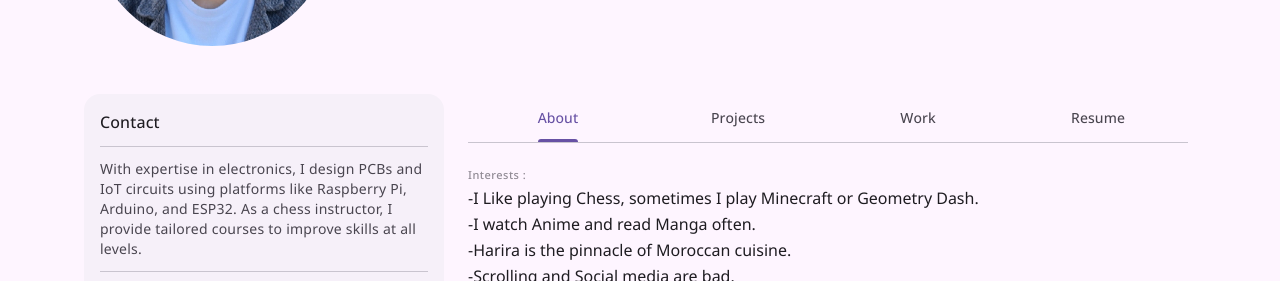
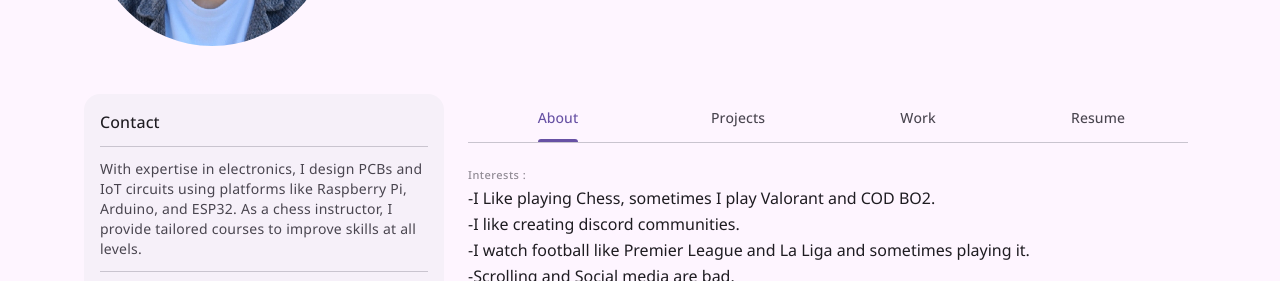
Before and after one commit to vat7u/soulaymane-portfolio, a plain HTML site: page index.html in a window 1280 px wide. Shown: the part 298-579 px from the top of the page. Drawn offline with nearby package versions, Linux system fonts and the light colour scheme.

Commit message:
commit-V

```diff
--- a/index.html
+++ b/index.html
@@ -223,11 +223,11 @@
 
                       <p class="label-small info-title">Interests :</p>
 
-                      <p>-I Like playing Chess, sometimes I play Minecraft or Geometry Dash.</p>
+                      <p>-I Like playing Chess, sometimes I play Valorant and COD BO2.</p>
 
-                      <p>-I watch Anime and read Manga often.</p>
+                      <p>-I like creating discord communities.</p>
 
-                      <p>-Harira is the pinnacle of Moroccan cuisine.</p>
+                      <p>-I watch football like Premier League and La Liga and sometimes playing it.</p>
 
                       <p>-Scrolling and Social media are bad.</p>
 
```
